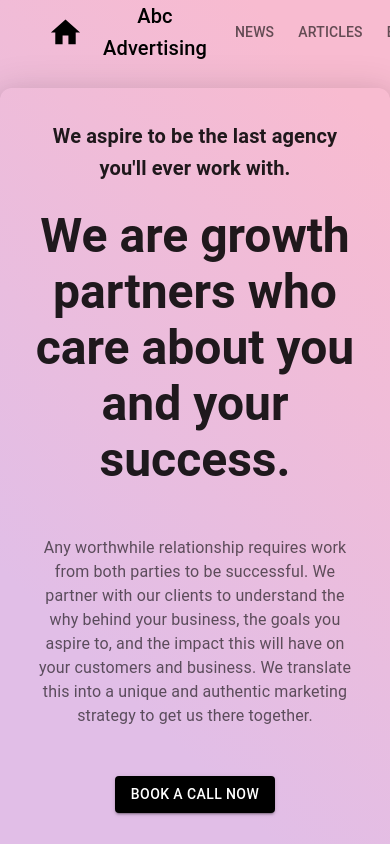
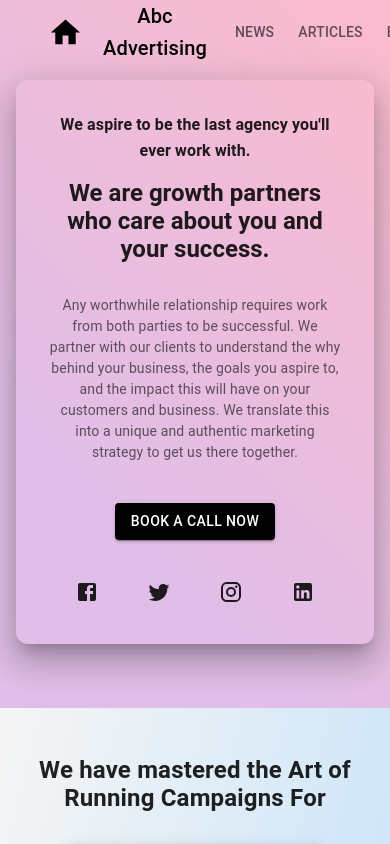
Before and after one commit to kunalmanishdesai/marketing_web, a React (Create React App) app: page / in a window 390 px wide. Shown: the top 844 px of the page. Built offline with nearby package versions, Linux system fonts and the light colour scheme.

Commit message:
made home page responsive

```diff
--- a/src/components/Home.jsx
+++ b/src/components/Home.jsx
@@ -1,10 +1,13 @@
 import React from 'react';
-import { Box, Button, Typography } from '@mui/material';
+import { Box, Button, Typography, useMediaQuery, useTheme } from '@mui/material';
 import { blue, green, orange, pink, purple, red } from '@mui/material/colors';
 import Header from './Header';
 import SocialMediaIcons from './SocialMediaIcons';
 
 const Home = () => {
+    const theme = useTheme();
+    const isSmallScreen = useMediaQuery(theme.breakpoints.down('sm'));
+
     return (
         <Box
             sx={{
@@ -32,9 +35,10 @@ const Home = () => {
                     display: 'flex',
                     flexDirection: 'column',
                     alignItems: 'center',   // Center content horizontally
-                    justifyContent: 'start', // Start content from the top
+                    justifyContent: 'center', // Center content vertically
                     textAlign: 'center', // Center align text
-                    mt: 3
+                    px: 2, // Padding for smaller screens
+                    mt: isSmallScreen ? 2 : 3, // Margin top for spacing
                 }}
             >
                 <Box
@@ -43,14 +47,14 @@ const Home = () => {
                         borderRadius: 3, // Rounded corners
                         boxShadow: 20, // Slight shadow for elevation
                         p: 4,
-                        // bgcolor: 'background.paper', // Background color for contrast
+                        // backgroundColor: 'background.paper', // Background color for contrast
                         backgroundBlendMode: 'multiply', // Blend gradient with background color
                     }}
                 >
                     <Typography
                         variant="h6"
                         component="h1"
-                        sx={{ mb: 3, fontWeight: 'bold', color: 'text.primary' }}
+                        sx={{ mb: 2, fontWeight: 'bold', color: 'text.primary', fontSize: { xs: '1rem', sm: '1.25rem' } }}
                     >
                         We aspire to be the last agency you'll ever work with.
                     </Typography>
@@ -58,7 +62,7 @@ const Home = () => {
                     <Typography
                         variant="h3"
                         component="h1"
-                        sx={{ mb: 6, fontWeight: 'bold', color: 'text.primary' }}
+                        sx={{ mb: 4, fontWeight: 'bold', color: 'text.primary', fontSize: { xs: '1.5rem', sm: '2rem', md: '2.5rem' } }}
                     >
                         We are growth partners who care about you and your success.
                     </Typography>
@@ -66,17 +70,18 @@ const Home = () => {
                     <Typography
                         variant="body1"
                         component="p"
-                        sx={{ mb: 3, color: 'text.secondary' }}
+                        sx={{ mb: 3, color: 'text.secondary', fontSize: { xs: '0.875rem', sm: '1rem' } }}
                     >
                         Any worthwhile relationship requires work from both parties to be successful. We partner with our clients to understand the why behind your business, the goals you aspire to, and the impact this will have on your customers and business. We translate this into a unique and authentic marketing strategy to get us there together.
                     </Typography>
 
-                    <Button variant="contained" sx={{ mt:3, backgroundColor: '#000000' }}>Book a call now</Button>
-                    <SocialMediaIcons/>
+                    <Button variant="contained" sx={{ mt: 2, backgroundColor: '#000000', fontSize: { xs: '0.875rem', sm: '1rem' } }}>
+                        Book a call now
+                    </Button>
+                    <SocialMediaIcons />
                 </Box>
             </Box>
         </Box>
-
     );
 }
 
```
